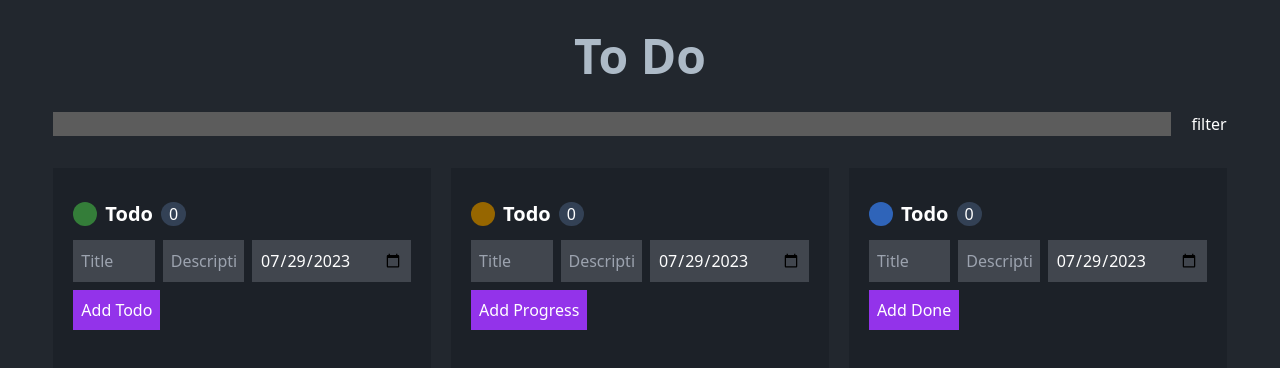
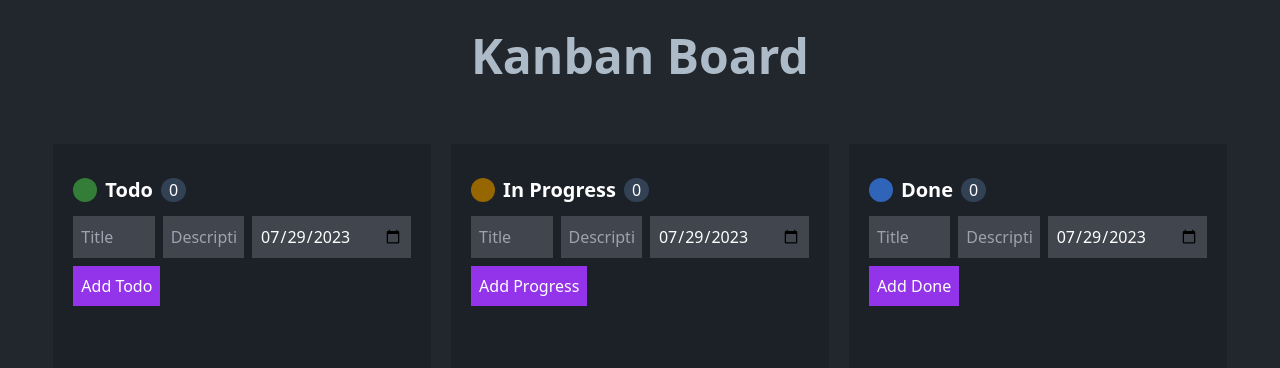
Before and after one commit to JakariaJishan/kanban-react, a React (Create React App) app: page / in a window 1280 px wide. Shown: the top 368 px of the page. Built offline with nearby package versions, Linux system fonts and the light colour scheme.

Commit message:
Customize scrollbar

```diff
--- a/src/components/complete/Complete.js
+++ b/src/components/complete/Complete.js
@@ -35,7 +35,7 @@ const Complete = () => {
     >
       <div className="flex gap-2 py-3 items-center ">
         <BsCircleFill className="text-[#2F64B9] text-2xl" />
-        <p className="font-bold text-xl">Todo</p>
+        <p className="font-bold text-xl">Done</p>
         <p className="px-2 bg-slate-700 rounded-full">{state.length}</p>
       </div>
       <FormItem
--- a/src/components/drag&drop/DragDrop.js
+++ b/src/components/drag&drop/DragDrop.js
@@ -1,4 +1,4 @@
-import React, { useState } from "react";
+import React from "react";
 import { DragDropContext } from "react-beautiful-dnd";
 import { useDispatch, useSelector } from "react-redux";
 import { moveItem } from "../../redux/features/todoSlice";
@@ -7,7 +7,6 @@ import DropInProgress from "./DropInProgress";
 import DropTodo from "./DropTodo";
 
 const DragDrop = ({ finalSpaceCharacters }) => {
-  const [value, setValue] = useState("");
   const dispatch = useDispatch();
   const { todoItems, inProgressItems, completeItems } = useSelector(
     (state) => state.todo
@@ -23,23 +22,15 @@ const DragDrop = ({ finalSpaceCharacters }) => {
     dispatch(moveItem({ itemId, sourceColumn, destinationColumn }));
   }
 
-  const handleFilter = () => {};
 
   return (
     <div>
       <div className="Home-header w-11/12 mx-auto">
         <h2 className="text-5xl font-bold text-[#ADBAC7] text-center py-8">
-          To Do
+          Kanban Board
         </h2>
-        <div className="flex gap-5">
-          <input
-            type="text"
-            className="w-full bg-[#5c5c5c]"
-            onChange={(e) => setValue(e.target.value)}
-          />
-          <button onClick={handleFilter}>filter</button>
-        </div>
-        <div className="flex gap-5 my-8 ">
+
+        <div className="flex gap-5 my-8 justify-center items-start">
           <DragDropContext onDragEnd={handleOnDragEndTodo}>
             <DropTodo todoItems={todoItems} />
             <DropInProgress inProgressItems={inProgressItems} />
--- a/src/components/drag&drop/DropComplete.js
+++ b/src/components/drag&drop/DropComplete.js
@@ -42,7 +42,7 @@ const DropComplete = ({ completeItems }) => {
       <Droppable droppableId="complete" type="TASK">
         {(provided) => (
           <ul
-            className="characters h-full"
+            className="characters h-96"
             {...provided.droppableProps}
             ref={provided.innerRef}
           >
--- a/src/components/drag&drop/DropInProgress.js
+++ b/src/components/drag&drop/DropInProgress.js
@@ -43,7 +43,7 @@ const DropInProgress = ({ inProgressItems }) => {
       <Droppable droppableId="in-progress" type="TASK">
         {(provided) => (
           <ul
-            className="characters h-full"
+            className="characters h-96"
             {...provided.droppableProps}
             ref={provided.innerRef}
           >
--- a/src/components/drag&drop/DropTodo.js
+++ b/src/components/drag&drop/DropTodo.js
@@ -43,7 +43,7 @@ const DropTodo = ({ todoItems }) => {
       <Droppable droppableId="todo" type="TASK">
         {(provided) => (
           <ul
-            className="characters h-full"
+            className="characters h-96"
             {...provided.droppableProps}
             ref={provided.innerRef}
           >
--- a/src/components/task/Task.js
+++ b/src/components/task/Task.js
@@ -33,7 +33,7 @@ const Task = () => {
     >
        <div className="flex gap-2 py-3 items-center ">
         <BsCircleFill className="text-[#966600] text-2xl" />
-        <p className="font-bold text-xl">Todo</p>
+        <p className="font-bold text-xl">In Progress</p>
         <p className="px-2 bg-slate-700 rounded-full">{state.length}</p>
       </div>
       <FormItem
--- a/src/index.css
+++ b/src/index.css
@@ -1,3 +1,25 @@
 @tailwind base;
 @tailwind components;
 @tailwind utilities;
+
+/* width */
+::-webkit-scrollbar {
+    width: 10px;
+}
+
+/* Track */
+::-webkit-scrollbar-track {
+    background: #888;
+    border-radius: 5px;
+}
+
+/* Handle */
+::-webkit-scrollbar-thumb {
+    background: #000;
+    border-radius: 5px;
+}
+
+/* Handle on hover */
+::-webkit-scrollbar-thumb:hover {
+    background: #555;
+}
```
Also changed, not shown: 1 other file (tests, documents, lock files or other folders).
